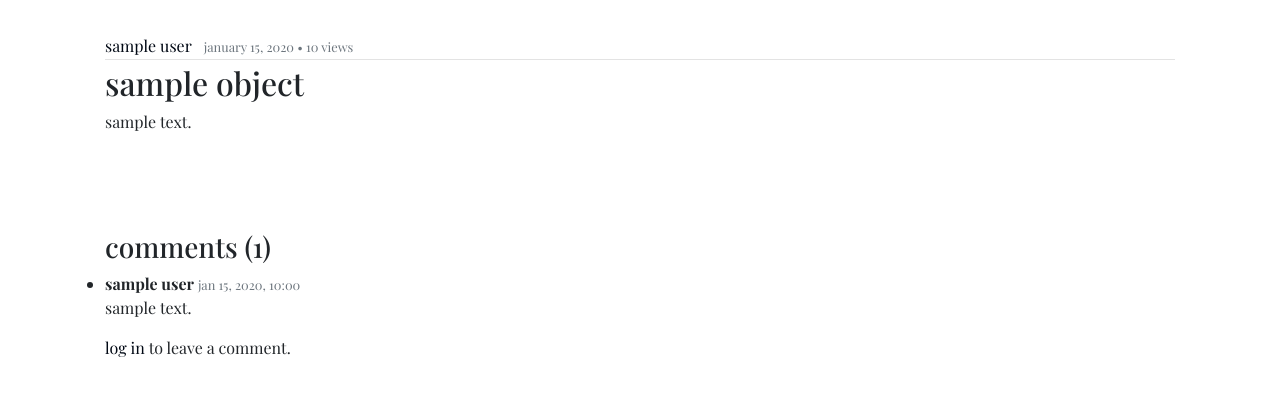
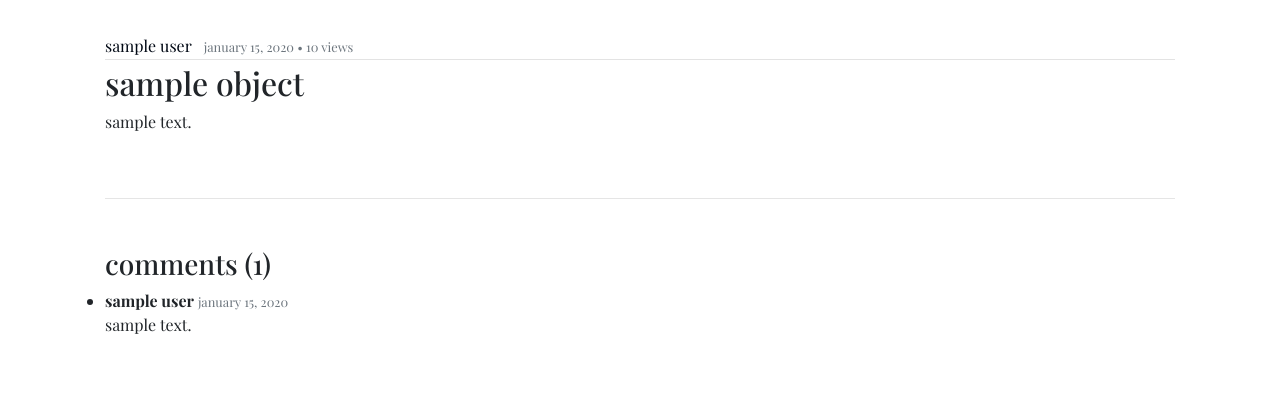
Before and after one commit to emilhsy/DP_Emil-Huseynzade, a Django app: template main/templates/main/post_detail.html in a window 1280 px wide. Shown: the part 64-460 px from the top of the page. Run offline with Django 4.2, Linux system fonts and the light colour scheme; the template is opened without the code that fills it: most values are stand-ins (such as "Sample title", 1, 10 or a date in 2020); some libraries are stand-ins or nearby versions; some web fonts are replaced.

Commit message:
Added new design

```diff
--- a/main/templates/main/home.html
+++ b/main/templates/main/home.html
@@ -10,7 +10,6 @@
     <input
         type="search"
         name="q"
-        placeholder="Search"
         aria-label="Search"
         value="{{ request.GET.q }}"
         class="search-input"
--- a/main/templates/main/post_detail.html
+++ b/main/templates/main/post_detail.html
@@ -72,31 +72,29 @@
           {% post_to_facebook object_or_url '<i class="fa-brands fa-facebook mr-3"></i>' %}
         </div>
 
+        <hr>
+
         <section id="comments-section" class="mt-5">
-          <h3>Comments ({{ object.comments.count }})</h3>
+          <h3>comments ({{ object.comments.count }})</h3>
 
-          <!-- Display Existing Comments -->
           <ul id="comments-list">
             {% for comment in object.comments.all %}
               <li>
                 <strong>{{ comment.author }}</strong>
-                <small class="text-muted">{{ comment.date_posted|date:"M d, Y, H:i" }}</small>
+                <small class="text-muted">{{ comment.date_posted|date:"F j, Y" }}</small>
                 <p>{{ comment.content }}</p>
               </li>
             {% empty %}
-              <p>No comments yet. Be the first to comment!</p>
+              <p>no comments yet.</p>
             {% endfor %}
           </ul>
 
-          <!-- Add New Comment -->
           {% if user.is_authenticated %}
-          <form id="add-comment-form" class="mt-3">
-            {% csrf_token %}
-            <textarea id="comment-content" name="content" class="form-control" rows="3" placeholder="Write a comment..."></textarea>
-            <button type="submit" class="btn btn-primary mt-2">Post</button>
-          </form>
-          {% else %}
-          <p><a href="{% url 'login' %}">Log in</a> to leave a comment.</p>
+            <form id="add-comment-form" class="mt-3">
+              {% csrf_token %}
+              <textarea id="comment-content" name="content" class="form-control" rows="3"></textarea>
+              <button class="text-dark" style="cursor: pointer; border: none; background: none; outline: none;" type="submit">POST</button>
+            </form>
           {% endif %}
         </section>
 
--- a/main/templates/main/top.html
+++ b/main/templates/main/top.html
@@ -10,7 +10,6 @@
     <input
         type="search"
         name="q"
-        placeholder="Search"
         aria-label="Search"
         value="{{ request.GET.q }}"
         class="search-input"
```
